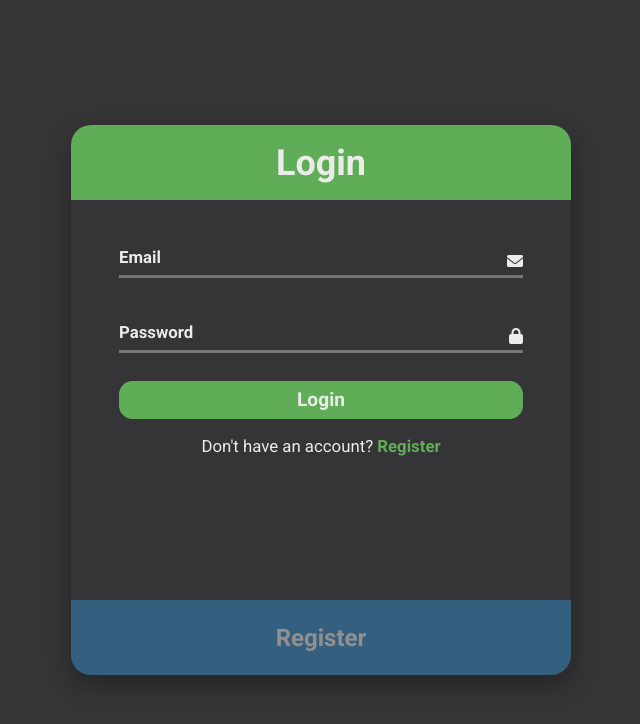
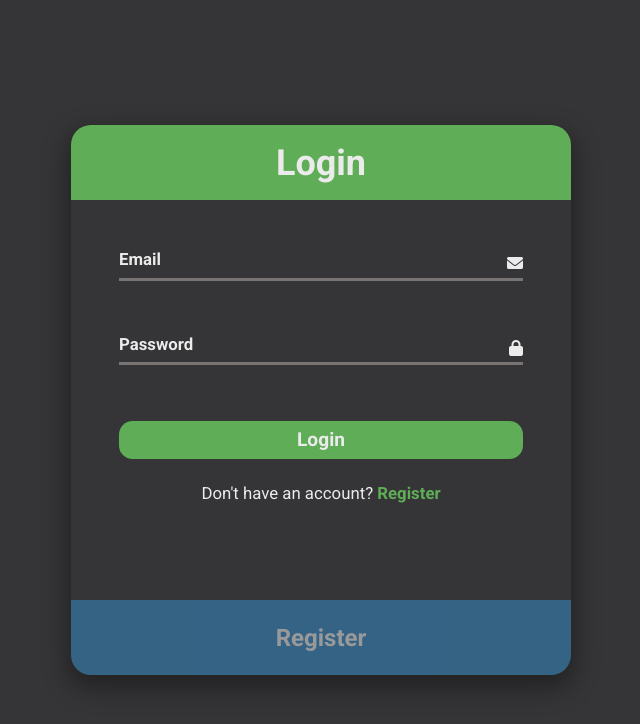
Before and after one commit to AmitBerko/games, a React (Vite) app: page /login in a window 1280 px wide. Shown: the top 724 px of the page, without its empty margins (319-959 px from the left). Built offline with nearby package versions, Linux system fonts and the light colour scheme.

Commit message:
Updated form ui

```diff
--- a/src/assets/styles.css
+++ b/src/assets/styles.css
@@ -2,8 +2,6 @@
 	--bg-color: rgb(53, 53, 55);
 	--text-color: rgb(235, 235, 235);
 	--form1-color: rgb(52, 137, 197);
-	--option-2: rgb(53, 95, 126);
-	--option-3: rgb(179, 233, 199);
 	--form2-color: rgb(95, 173, 86);
 }
 
@@ -47,7 +45,7 @@ body {
 	top: 50%;
 	left: 50%;
 	transform: translate(-50%, -50%);
-	box-shadow: 1px 10px 25px 1px rgba(0, 0, 0, 0.3);
+	box-shadow: 0 10px 25px 4px rgba(0, 0, 0, 0.35);
 	height: 550px;
   width: 500px;
   border-radius: 1.25rem;
@@ -73,9 +71,9 @@ body {
 
 .form-container.register-form {
 	z-index: 1;
-	opacity: 0.5;
+	opacity: 0.55;
   background-color: var(--bg-color);
-  transition: all 0.5s ease-out;
+  transition: all 0.35s ease-out;
   border-top-left-radius: 0;
   border-top-right-radius: 0;
 }
@@ -90,7 +88,7 @@ body {
 
 .form-header {
 	height: 75px;
-	margin-bottom: 0.85rem;
+	margin-bottom: 1rem;
 	font-size: 1.5rem;
 	display: flex;
 	justify-content: center;
@@ -109,7 +107,6 @@ body {
   height: 75px;
 	font-size: 2.25rem;
 	background-color: var(--form2-color);
-	cursor: pointer;
 }
 
 .input-box {
@@ -121,7 +118,7 @@ body {
 
 .input-box input {
 	width: 100%;
-	margin-bottom: 2.15rem;
+	margin-bottom: 2.75rem;
 	padding: 0.5rem 1.75rem 0.35rem 0;
 	font-size: 1.3rem;
 	background: transparent;
@@ -131,7 +128,7 @@ body {
 }
 
 .input-box:last-of-type input {
-	margin-bottom: 1.75rem;
+	margin-bottom: 3.5rem;
 }
 
 .input-box input:focus ~ label,
@@ -165,6 +162,7 @@ body {
 	font-size: 1.2rem;
 	padding: 0.45rem 0;
 	cursor: pointer;
+  margin-bottom: 1.5rem;
 }
 
 .form-container.register-form button {
--- a/src/components/Form.jsx
+++ b/src/components/Form.jsx
@@ -3,43 +3,54 @@ import React from 'react'
 function SubForm({ isLogin }) {
 	return (
 		<div className={`form-container ${isLogin ? 'login-form' : 'register-form'}`}>
-			<label for="check">
-				<div className="form-header">
-					{isLogin ? 'Login' : 'Register'}
-				</div>
-			</label>
+			{isLogin ? (
+				<div className="form-header">Login</div>
+			) : (
+				<label for="check">
+					<div className="form-header">Register</div>
+				</label>
+			)}
+
 			<div className="form-padding">
 				<div className="form-content">
 					<div className="input-box">
-						<input placeholder="" id={`email-input${isLogin ? '1' : '2'}`}></input>
+						<input
+							tabIndex={isLogin ? '' : -1}
+							placeholder=""
+							id={`email-input${isLogin ? '1' : '2'}`}
+						></input>
 						<label htmlFor={`email-input${isLogin ? '1' : '2'}`}>Email</label>
 						<i className="fa-solid fa-envelope"></i>
 					</div>
 					<div className="input-box">
-						<input placeholder="" id={`password-input${isLogin ? '1' : '2'}`}></input>
+						<input
+							tabIndex={isLogin ? '' : -1}
+							placeholder=""
+							id={`password-input${isLogin ? '1' : '2'}`}
+						></input>
 						<label htmlFor={`password-input${isLogin ? '1' : '2'}`}>Password</label>
 						<i className="fa-solid fa-lock"></i>
 					</div>
 					{!isLogin && (
 						<div className="input-box">
-							<input placeholder="" id="confirm-password-input"></input>
+							<input
+								tabIndex={isLogin ? '' : -1}
+								placeholder=""
+								id="confirm-password-input"
+							></input>
 							<label htmlFor="confirm-password-input">Confirm Password</label>
 							<i className="fa-solid fa-lock"></i>
 						</div>
 					)}
-					<button>{isLogin ? 'Login' : 'Register'}</button>
+					<button tabIndex={isLogin ? '' : -1}>{isLogin ? 'Login' : 'Register'}</button>
 					<p className="login-register">
 						{isLogin ? `Don't have an account?` : 'Already have an account?'}{' '}
 						<label for="check">
-							<span htmlFor="check">
-								{isLogin ? 'Register' : 'Login'}
-							</span>
+							<span htmlFor="check">{isLogin ? 'Register' : 'Login'}</span>
 						</label>
 					</p>
 				</div>
 			</div>
-
-			<div className="form-footer"></div>
 		</div>
 	)
 }
```
